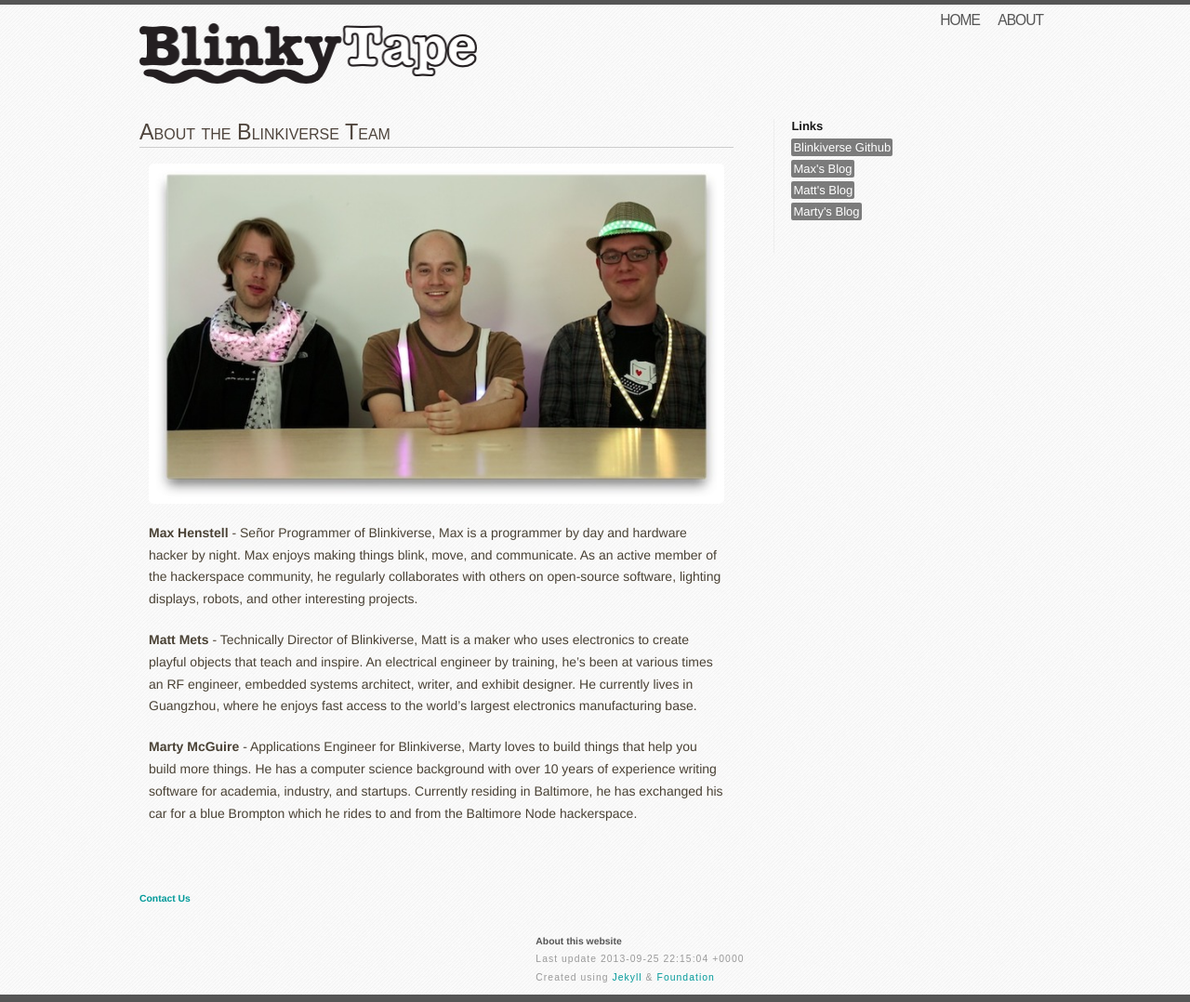
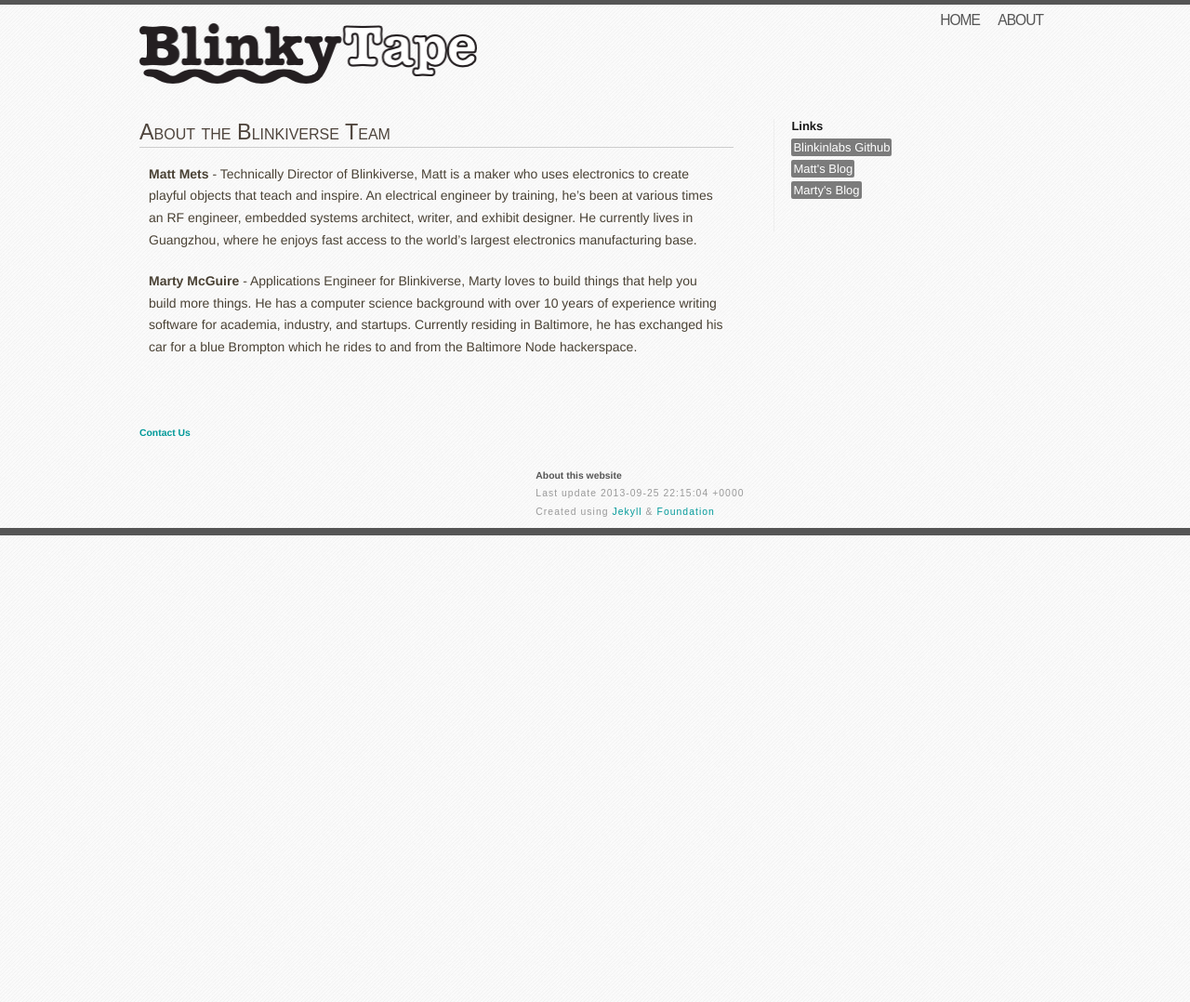
Before and after one commit to jravetch/blinkinlabs.github.io, a Jekyll site: the page built from bio/index.md, in a window 1280 px wide. Shown: the whole page at 93% size. Built offline with Jekyll 4.4.1, drawn with Linux system fonts in a browser that asks for light colours; Markdown is read by kramdown in place of the engine named in the settings; after the commit the page ends 900 px from its top, so only the background shows below that.

Commit message:
Quick bio update

```diff
--- a/bio/index.md
+++ b/bio/index.md
@@ -3,8 +3,7 @@ layout: perfil
 category: bio
 title: about us
 links: [
-			[Blinkiverse Github, "http://www.github.com/blinkiverse"],
-			[Max's Blog, "http://mmmaaa.xxx"],
+			[Blinkinlabs Github, "http://www.github.com/BlinkyTape"],
 			[Matt's Blog, "http://cibomahto.com"],
 			[Marty's Blog, "http://creatingwithcode.com"]
 		]
@@ -12,10 +11,6 @@ links: [
 
 # About the Blinkiverse Team
 
-<img src="/images/bio/team.jpg"/>
-
-**Max Henstell** - Señor Programmer of Blinkiverse, Max is a programmer by day and hardware hacker by night. Max enjoys making things blink, move, and communicate. As an active member of the hackerspace community,  he regularly collaborates with others on open-source software, lighting displays, robots, and other interesting projects.
-
 **Matt Mets** - Technically Director of Blinkiverse, Matt is a maker who uses electronics to create playful objects that teach and inspire. An electrical engineer by training, he's been at various times an RF engineer, embedded systems architect, writer, and exhibit designer. He currently lives in Guangzhou, where he enjoys fast access to the world's largest electronics manufacturing base.
 
 **Marty McGuire** - Applications Engineer for Blinkiverse, Marty loves to build things that help you build more things.  He has a computer science background with over 10 years of experience writing software for academia, industry, and startups.  Currently residing in Baltimore, he has exchanged his car for a blue Brompton which he rides to and from the Baltimore Node hackerspace.
--- a/bio/maxhenstell/index.html
+++ /dev/null
@@ -1,6 +0,0 @@
----
-layout: perfil
-root: "./.."
-category: bio
-title: Max Henstell
----
```
Also changed, not shown: images/bio/team.jpg (deleted).
